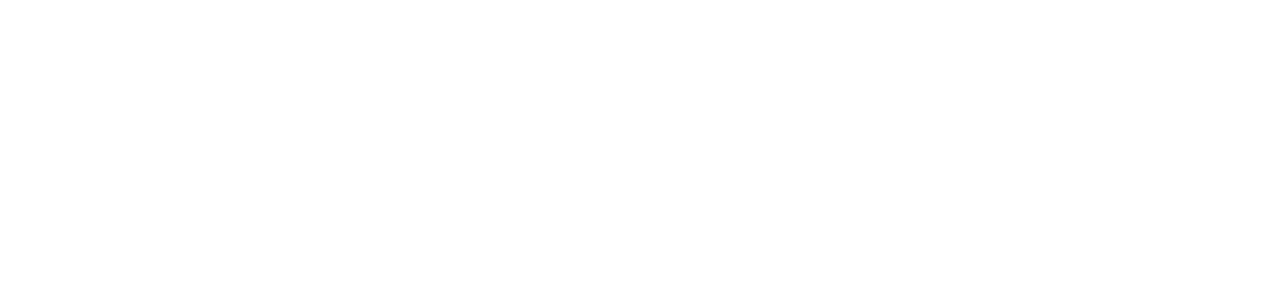
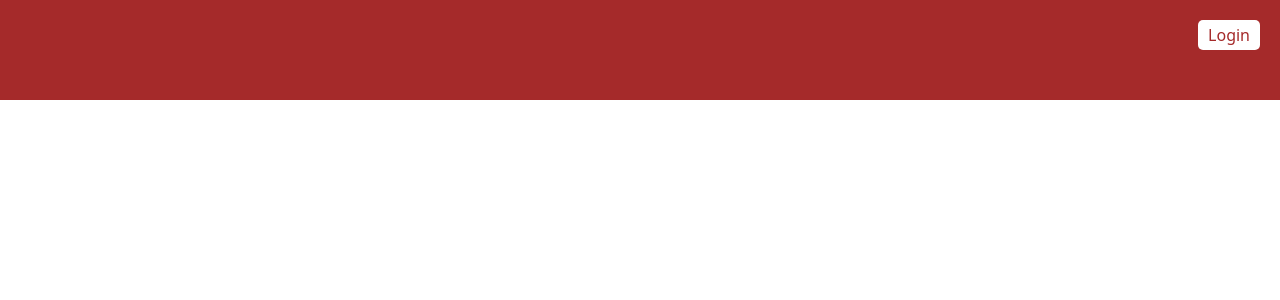
Before and after one commit to francis1999/skyewalletfrontend, a React (Create React App) app: page / in a window 1280 px wide. Shown: the top 300 px of the page. Built offline with nearby package versions, Linux system fonts and the light colour scheme.

Commit message:
Adding of Home page which is Registeration page and adding of navigation

```diff
--- a/package.json
+++ b/package.json
@@ -1,9 +1,9 @@
 {
-  "name": "skyewalletfrontend",
+  "name": "my-proj",
   "version": "0.1.0",
   "private": true,
   "dependencies": {
-    "@testing-library/jest-dom": "^5.16.1",
+    "@testing-library/jest-dom": "^5.14.1",
     "@testing-library/react": "^11.2.7",
     "@testing-library/user-event": "^12.8.3",
     "bootstrap": "^5.1.3",
--- a/src/App.css
+++ b/src/App.css
@@ -1,38 +1,3 @@
-.App {
-  text-align: center;
-}
-
-.App-logo {
-  height: 40vmin;
-  pointer-events: none;
-}
-
-@media (prefers-reduced-motion: no-preference) {
-  .App-logo {
-    animation: App-logo-spin infinite 20s linear;
-  }
-}
-
-.App-header {
-  background-color: #282c34;
-  min-height: 100vh;
-  display: flex;
-  flex-direction: column;
-  align-items: center;
-  justify-content: center;
-  font-size: calc(10px + 2vmin);
-  color: white;
-}
-
-.App-link {
-  color: #61dafb;
-}
-
-@keyframes App-logo-spin {
-  from {
-    transform: rotate(0deg);
-  }
-  to {
-    transform: rotate(360deg);
-  }
-}
+.navigation{background-color: brown;width: 100%;height: 100px;}
+.login-button{float: right;margin: 20px;background-color: white;padding: 3px 10px 3px 10px;color: brown;border-radius: 5px;cursor: pointer;}
+.login-button:hover{color: white;background-color: white;color: brown;cursor: pointer;padding: 5px 12px 5px 12px;}
--- a/src/App.js
+++ b/src/App.js
@@ -1,14 +1,12 @@
 import logo from './logo.svg';
 import './App.css';
+import Home from './Home';
+import 'bootstrap/dist/css/bootstrap.min.css';
 
 function App() {
   return (
     <div className="App">
-      <div className="registration">
-        <form>
-            <label></label>
-        </form>
-      </div>
+      <Home />
     </div>
   );
 }
--- /dev/null
+++ b/src/Home.js
@@ -0,0 +1,21 @@
+import React from 'react'
+import { Button } from 'react-bootstrap/Button';
+
+function Home() {
+    return (
+        <div>
+            <div className="navigation">
+                <div>
+                    <div className="login-button">Login</div>
+                </div>
+            </div>
+
+            <div className="login-div">
+
+            </div>
+
+        </div>
+    )
+}
+
+export default Home
```
Also changed, not shown: public/index.html (+6 -4 lines), 1 other file (tests, documents, lock files or other folders).
